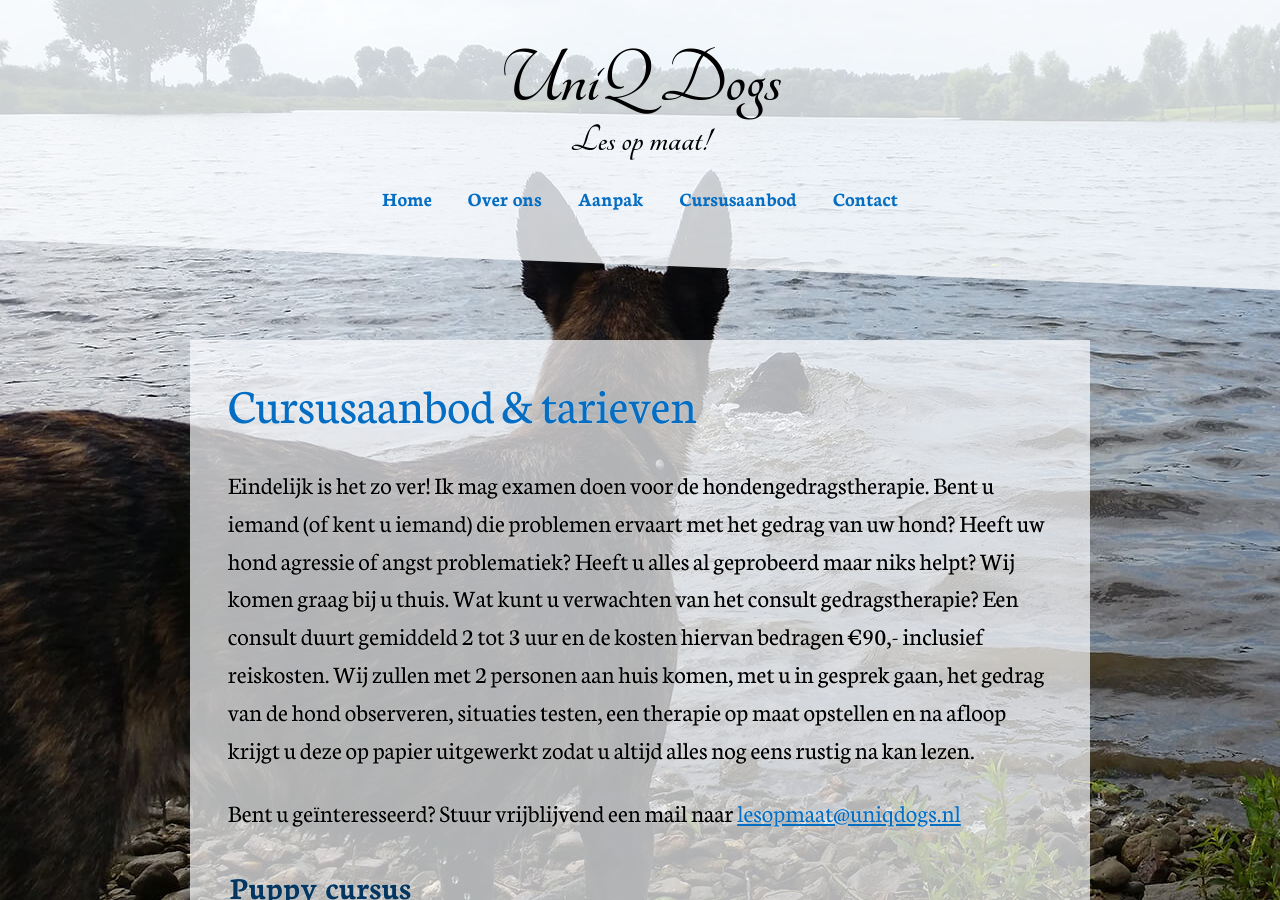
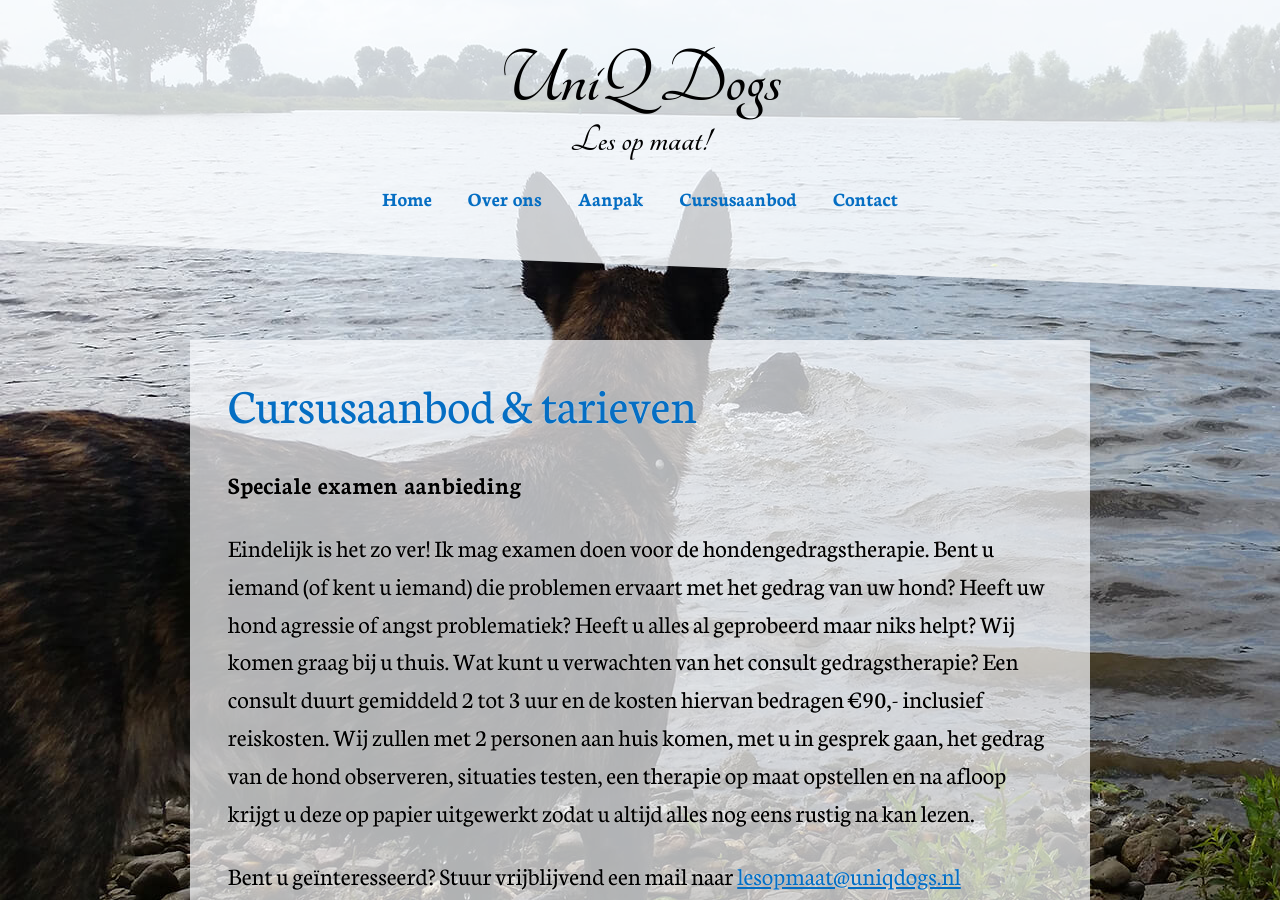
Before and after one commit to UniQdogs/info, a Jekyll site: the page built from pages/cursusaanbod.md, in a window 1280 px wide and 900 px high. Built offline with Jekyll 4.4.1, drawn with Linux system fonts in a browser that asks for light colours; nearby versions of some CDN libraries.

Commit message:
aanbieding

```diff
--- a/pages/cursusaanbod.md
+++ b/pages/cursusaanbod.md
@@ -6,6 +6,8 @@ background: /assets/background6.jpg
 background-align: left
 ---
 # Cursusaanbod & tarieven
+
+**Speciale examen aanbieding**
 
 Eindelijk is het zo ver! Ik mag examen doen voor de hondengedragstherapie. Bent u iemand (of kent u iemand) die problemen ervaart met het gedrag van uw hond?
 Heeft uw hond agressie of angst problematiek? Heeft u alles al geprobeerd maar niks helpt? Wij komen graag bij u thuis.
```
